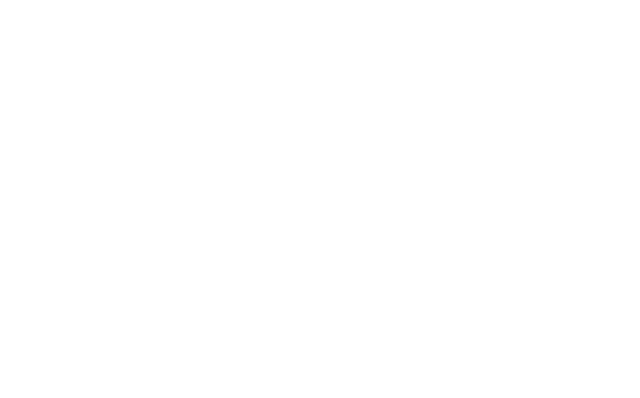
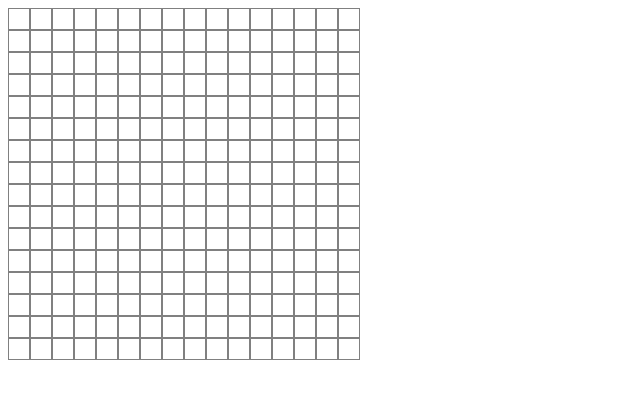
Before and after one commit to moraga1999/etch-a-sketch, a plain HTML site: page index.html in a window 1280 px wide. Shown: the whole page, without its empty margins (0-640 px from the left). Drawn offline with Linux system fonts and the light colour scheme.

Commit message:
feat: render board function

```diff
--- a/index.html
+++ b/index.html
@@ -3,9 +3,12 @@
 <head>
     <meta charset="UTF-8">
     <meta name="viewport" content="width=device-width, initial-scale=1.0">
+    <link rel="stylesheet" href="style.css">
     <title>Etch-a-Sketch The Odin Project</title>
 </head>
 <body>
-
+    <div id="container">
+    </div>
 </body>
+<script src="script.js"></script>
 </html>
--- a/script.js
+++ b/script.js
@@ -0,0 +1,18 @@
+let rowsBoard = 16;
+let columnsBoard = 16;
+
+function renderBoard(rowsBoard, columnsBoard) {
+    const container = document.querySelector("#container");
+    for (let rowIndex = 0; rowIndex < rowsBoard; rowIndex++) {
+        let rowDiv = document.createElement("div");
+        rowDiv.classList.add("row");
+        container.appendChild(rowDiv);
+        for (let columnIndex = 0; columnIndex < columnsBoard; columnIndex++) {
+            let columnItem = document.createElement("div");
+            columnItem.classList.add("item");
+            rowDiv.appendChild(columnItem);
+        }
+    }
+}
+
+renderBoard(rowsBoard, columnsBoard);
--- a/style.css
+++ b/style.css
@@ -0,0 +1,15 @@
+#container {
+    display: flex;
+}
+
+.row {
+    flex-direction: column;
+    display: flex;
+
+}
+
+.item {
+    border: gray 1px solid;
+    height: 20px;
+    width: 20px;
+}
```
